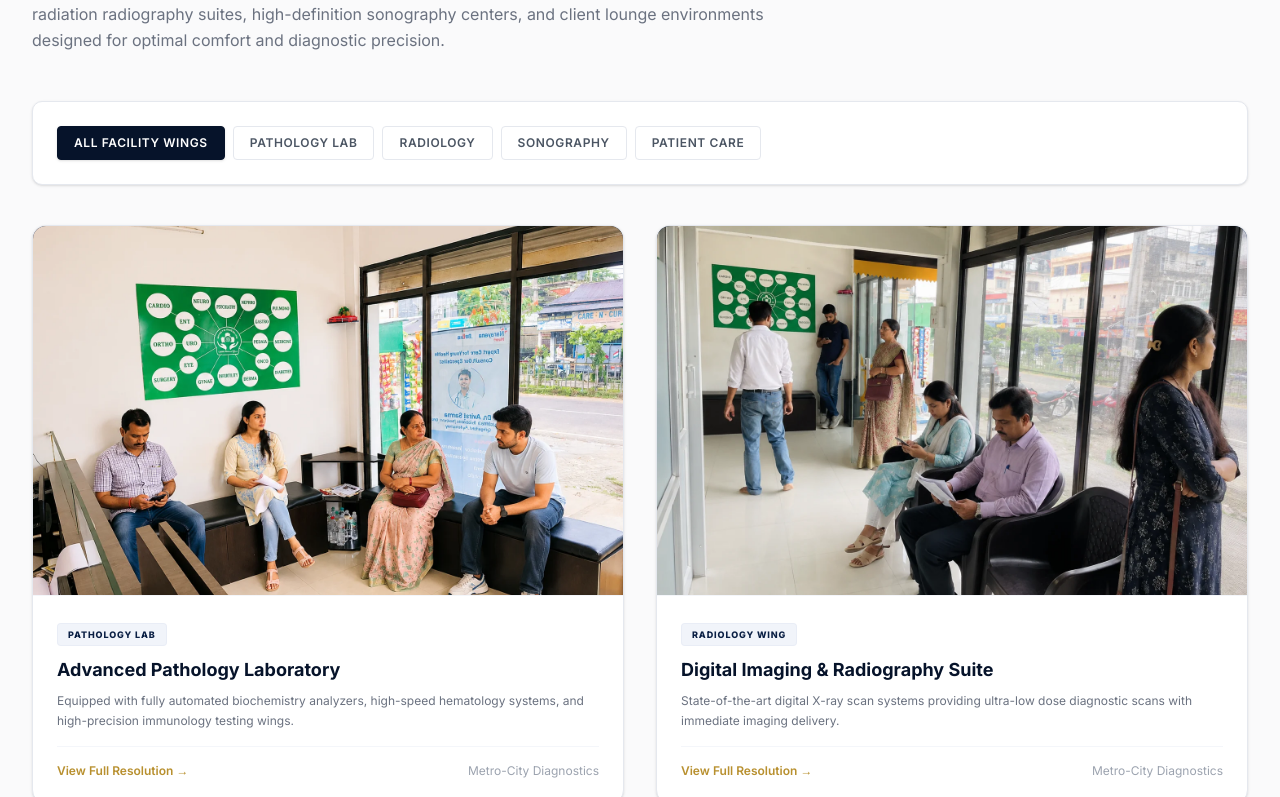
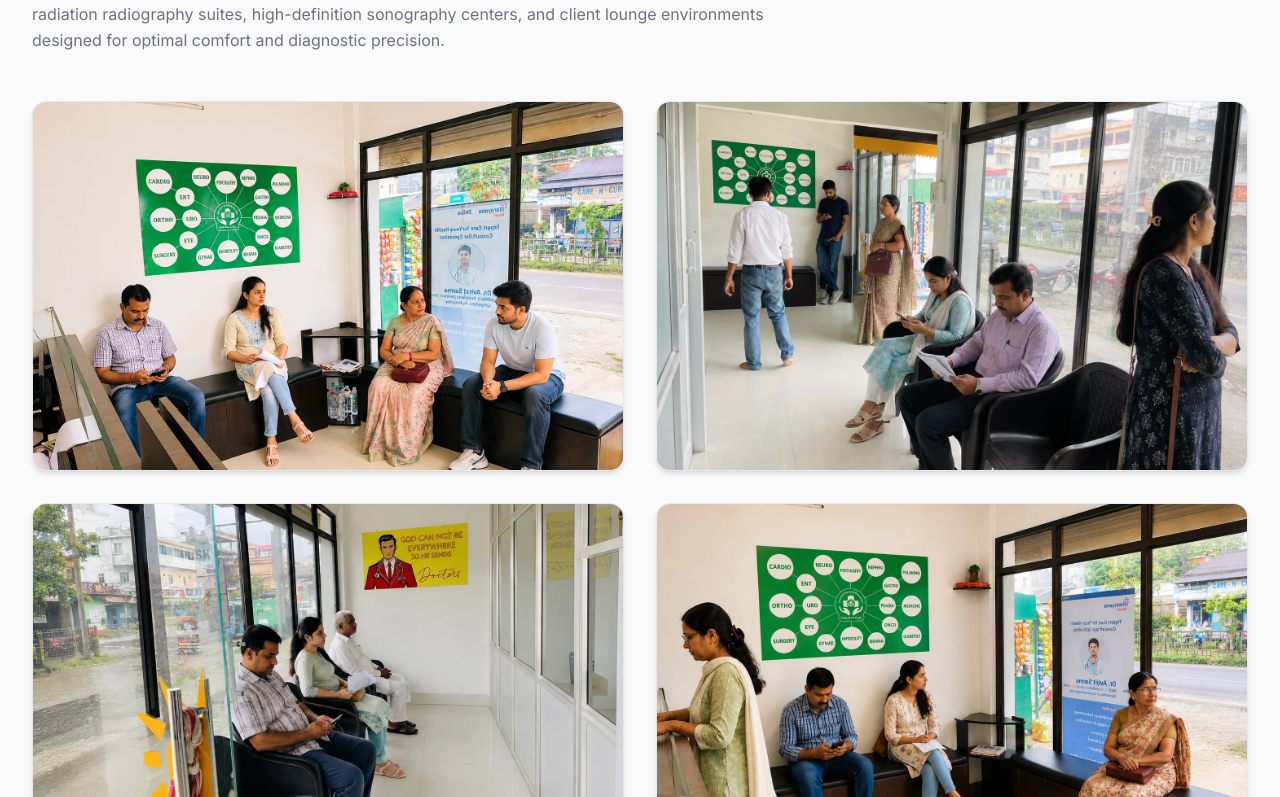
Before and after one commit to Habib7442/metro-city-diagnostics, a Next.js app: page /gallery in a window 1280 px wide. Shown: the part 323-1120 px from the top of the page. Built offline with nearby package versions, Linux system fonts and the light colour scheme.

Commit message:
feat: add infinite left-to-right scrolling gallery marquee under homepage hero badges

```diff
--- a/app/globals.css
+++ b/app/globals.css
@@ -168,3 +168,23 @@
     @apply font-sans;
   }
 }
+
+/* Custom Infinite Scrolling Marquee (Left to Right) */
+@keyframes marquee-ltr {
+  0% {
+    transform: translateX(-50%);
+  }
+  100% {
+    transform: translateX(0%);
+  }
+}
+
+.animate-marquee-ltr {
+  display: flex;
+  width: max-content;
+  animation: marquee-ltr 20s linear infinite;
+}
+
+.animate-marquee-ltr:hover {
+  animation-play-state: paused;
+}
--- a/components/GalleryCatalog.tsx
+++ b/components/GalleryCatalog.tsx
@@ -3,146 +3,54 @@
 import { useState } from 'react';
 import Image from 'next/image';
 import { Maximize2, X, ChevronLeft, ChevronRight } from 'lucide-react';
-import { cn } from '@/lib/utils';
 
-interface GalleryItem {
-  id: string;
-  src: string;
-  title: string;
-  category: string;
-  categoryValue: 'all' | 'lab' | 'radiology' | 'sonography' | 'care';
-  description: string;
-}
-
-const GALLERY_ITEMS: GalleryItem[] = [
-  {
-    id: 'lab',
-    src: '/assets/gallery/1.webp',
-    title: 'Advanced Pathology Laboratory',
-    category: 'Pathology Lab',
-    categoryValue: 'lab',
-    description: 'Equipped with fully automated biochemistry analyzers, high-speed hematology systems, and high-precision immunology testing wings.'
-  },
-  {
-    id: 'scanning',
-    src: '/assets/gallery/2.webp',
-    title: 'Digital Imaging & Radiography Suite',
-    category: 'Radiology Wing',
-    categoryValue: 'radiology',
-    description: 'State-of-the-art digital X-ray scan systems providing ultra-low dose diagnostic scans with immediate imaging delivery.'
-  },
-  {
-    id: 'ultrasound',
-    src: '/assets/gallery/3.webp',
-    title: '3D/4D High-Resolution Sonography',
-    category: 'Sonography Suite',
-    categoryValue: 'sonography',
-    description: 'Clinical grade high-definition obstetric imaging, pelvic scans, abdominal ultrasound studies, and echocardiography screens.'
-  },
-  {
-    id: 'reception',
-    src: '/assets/gallery/4.webp',
-    title: 'Patient Care & Consultation Lounge',
-    category: 'Patient Care & Consulting',
-    categoryValue: 'care',
-    description: 'Designed with client comfort in mind, containing streamlined check-in zones, spacious waiting lounges, and private doctor consulting rooms.'
-  }
-];
-
-const CATEGORIES: { value: 'all' | 'lab' | 'radiology' | 'sonography' | 'care'; label: string }[] = [
-  { value: 'all', label: 'All Facility Wings' },
-  { value: 'lab', label: 'Pathology Lab' },
-  { value: 'radiology', label: 'Radiology' },
-  { value: 'sonography', label: 'Sonography' },
-  { value: 'care', label: 'Patient Care' },
+const IMAGES = [
+  '/assets/gallery/1.webp',
+  '/assets/gallery/2.webp',
+  '/assets/gallery/3.webp',
+  '/assets/gallery/4.webp',
 ];
 
 export default function GalleryCatalog() {
-  const [activeTab, setActiveTab] = useState<'all' | 'lab' | 'radiology' | 'sonography' | 'care'>('all');
   const [lightboxIndex, setLightboxIndex] = useState<number | null>(null);
-
-  const filteredItems = GALLERY_ITEMS.filter(
-    (item) => activeTab === 'all' || item.categoryValue === activeTab
-  );
 
   const handlePrev = (e: React.MouseEvent) => {
     e.stopPropagation();
     if (lightboxIndex === null) return;
-    const prevIndex = (lightboxIndex - 1 + filteredItems.length) % filteredItems.length;
+    const prevIndex = (lightboxIndex - 1 + IMAGES.length) % IMAGES.length;
     setLightboxIndex(prevIndex);
   };
 
   const handleNext = (e: React.MouseEvent) => {
     e.stopPropagation();
     if (lightboxIndex === null) return;
-    const nextIndex = (lightboxIndex + 1) % filteredItems.length;
+    const nextIndex = (lightboxIndex + 1) % IMAGES.length;
     setLightboxIndex(nextIndex);
   };
 
   return (
     <div className="space-y-10">
-      {/* Category Tabs */}
-      <div className="bg-white rounded-lg border border-neutral-200 p-6 shadow-sm flex flex-wrap gap-2 justify-center sm:justify-start">
-        {CATEGORIES.map((tab) => (
-          <button
-            key={tab.value}
-            onClick={() => setActiveTab(tab.value)}
-            className={cn(
-              'rounded px-4 py-2 text-xs font-semibold uppercase tracking-wider border transition-all duration-150',
-              activeTab === tab.value
-                ? 'bg-navy-950 text-white border-navy-950 shadow-sm'
-                : 'bg-white text-neutral-600 border-neutral-200 hover:bg-neutral-50 hover:text-navy-900'
-            )}
+      {/* Gallery Grid */}
+      <div className="grid grid-cols-1 sm:grid-cols-2 gap-6 md:gap-8">
+        {IMAGES.map((src, index) => (
+          <div
+            key={src}
+            onClick={() => setLightboxIndex(index)}
+            className="group relative bg-white rounded-xl border border-neutral-200 overflow-hidden shadow-md hover:shadow-2xl hover:border-gold-400 transition-all duration-300 cursor-pointer aspect-[16/10] w-full isolate"
           >
-            {tab.label}
-          </button>
-        ))}
-      </div>
-
-      {/* Gallery Grid */}
-      <div className="grid grid-cols-1 md:grid-cols-2 gap-8">
-        {filteredItems.map((item, index) => (
-          <div
-            key={item.id}
-            onClick={() => setLightboxIndex(index)}
-            className="group relative bg-white rounded-xl border border-neutral-200 overflow-hidden shadow-sm hover:shadow-xl hover:border-gold-300 transition-all duration-300 cursor-pointer flex flex-col justify-between isolate"
-          >
-            {/* Image Box */}
-            <div className="relative aspect-[16/10] w-full overflow-hidden bg-navy-900 isolate">
             <Image
-                src={item.src}
-                alt={item.title}
+              src={src}
+              alt={`Metro-City Diagnostics Clinic Gallery Image ${index + 1}`}
               fill
               sizes="(max-w-768px) 100vw, 50vw"
+              priority={index < 2}
               className="object-cover transition-transform duration-500 group-hover:scale-[1.04]"
             />
             {/* Glassmorphic Hover Overlay */}
-              <div className="absolute inset-0 bg-gradient-to-t from-navy-950/70 via-navy-950/20 to-transparent opacity-0 group-hover:opacity-100 transition-opacity duration-300 flex items-center justify-center">
-                <span className="p-3 bg-white/10 backdrop-blur-md rounded-full border border-white/20 text-white shadow-lg transform translate-y-4 group-hover:translate-y-0 transition-transform duration-300">
-                  <Maximize2 className="h-5 w-5" />
+            <div className="absolute inset-0 bg-navy-950/20 opacity-0 group-hover:opacity-100 transition-opacity duration-300 flex items-center justify-center">
+              <span className="p-3.5 bg-white/20 backdrop-blur-md rounded-full border border-white/25 text-white shadow-xl transform translate-y-4 group-hover:translate-y-0 transition-transform duration-300">
+                <Maximize2 className="h-5.5 w-5.5" />
               </span>
-              </div>
-            </div>
-
-            {/* Description Info Panel */}
-            <div className="p-6 border-t border-neutral-100 flex-grow flex flex-col justify-between">
-              <div>
-                <span className="inline-block text-[9px] uppercase tracking-widest font-extrabold px-2.5 py-1 rounded bg-navy-50 text-navy-900 border border-navy-100/50 mb-3">
-                  {item.category}
-                </span>
-                <h3 className="text-lg font-bold text-navy-950 leading-snug group-hover:text-gold-600 transition-colors mb-2">
-                  {item.title}
-                </h3>
-                <p className="text-xs text-neutral-500 leading-relaxed">
-                  {item.description}
-                </p>
-              </div>
-              <div className="mt-4 pt-4 border-t border-neutral-100 flex justify-between items-center text-xs">
-                <span className="font-semibold text-gold-600 group-hover:underline">
-                  View Full Resolution →
-                </span>
-                <span className="text-neutral-400">Metro-City Diagnostics</span>
-              </div>
             </div>
             {/* High-fidelity glowing inner accent outline on hover */}
             <div className="absolute inset-0 rounded-xl border border-transparent group-hover:border-gold-300/40 pointer-events-none z-10" />
@@ -170,10 +78,10 @@ export default function GalleryCatalog() {
             onClick={(e) => e.stopPropagation()}
           >
             {/* Viewport Frame */}
-            <div className="relative aspect-[16/10] w-full max-h-[60vh] md:max-h-[70vh] bg-black overflow-hidden flex items-center justify-center">
+            <div className="relative aspect-[16/10] w-full max-h-[80vh] md:max-h-[85vh] bg-black overflow-hidden flex items-center justify-center">
               <Image
-                src={filteredItems[lightboxIndex].src}
-                alt={filteredItems[lightboxIndex].title}
+                src={IMAGES[lightboxIndex]}
+                alt={`Metro-City Diagnostics Clinic Gallery Image ${lightboxIndex + 1}`}
                 fill
                 sizes="100vw"
                 className="object-contain"
@@ -181,41 +89,22 @@ export default function GalleryCatalog() {
               />
 
               {/* Navigation Arrows */}
-              {filteredItems.length > 1 && (
+              {IMAGES.length > 1 && (
                 <>
                   <button
                     onClick={handlePrev}
-                    className="absolute left-4 top-1/2 -translate-y-1/2 p-2 bg-white/10 hover:bg-white/20 text-white rounded-full border border-white/10 backdrop-blur-sm cursor-pointer shadow-md transition-all focus:outline-none z-30"
+                    className="absolute left-4 top-1/2 -translate-y-1/2 p-2.5 bg-white/10 hover:bg-white/20 text-white rounded-full border border-white/10 backdrop-blur-sm cursor-pointer shadow-md transition-all focus:outline-none z-30"
                   >
                     <ChevronLeft className="h-6 w-6" />
                   </button>
                   <button
                     onClick={handleNext}
-                    className="absolute right-4 top-1/2 -translate-y-1/2 p-2 bg-white/10 hover:bg-white/20 text-white rounded-full border border-white/10 backdrop-blur-sm cursor-pointer shadow-md transition-all focus:outline-none z-30"
+                    className="absolute right-4 top-1/2 -translate-y-1/2 p-2.5 bg-white/10 hover:bg-white/20 text-white rounded-full border border-white/10 backdrop-blur-sm cursor-pointer shadow-md transition-all focus:outline-none z-30"
                   >
                     <ChevronRight className="h-6 w-6" />
                   </button>
                 </>
               )}
-            </div>
-
-            {/* Captions Detail Panel */}
-            <div className="p-6 bg-navy-950 text-white border-t border-white/10">
-              <div className="flex flex-wrap items-center justify-between gap-4 mb-2">
-                <h4 className="text-lg font-bold text-transparent bg-clip-text bg-gradient-to-r from-white to-neutral-200">
-                  {filteredItems[lightboxIndex].title}
-                </h4>
-                <span className="text-[10px] uppercase font-bold tracking-widest bg-gold-500/20 text-gold-300 border border-gold-500/30 px-3 py-1 rounded">
-                  {filteredItems[lightboxIndex].category}
-                </span>
-              </div>
-              <p className="text-sm text-neutral-400 leading-relaxed max-w-3xl">
-                {filteredItems[lightboxIndex].description}
-              </p>
-              <div className="mt-4 pt-4 border-t border-white/5 flex justify-between items-center text-xs text-neutral-500">
-                <span>Facility Wing Gallery</span>
-                <span>Image {lightboxIndex + 1} of {filteredItems.length}</span>
-              </div>
             </div>
           </div>
         </div>
```
Also changed, not shown: app/page.tsx (+41 -0 lines), context/progress-tracker.md (+2 -1 lines). Lines whose indentation alone changed are shown as unchanged.
